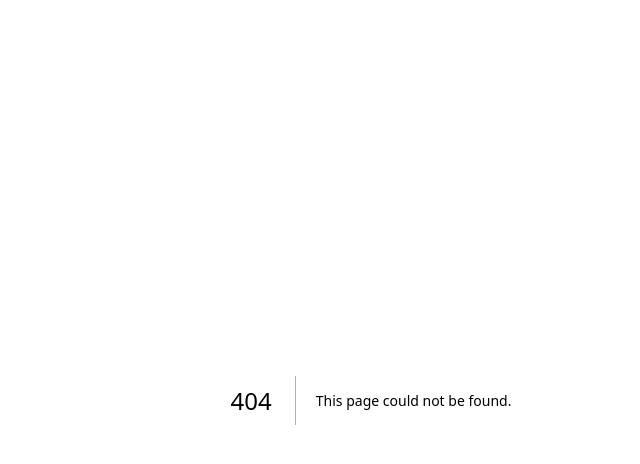
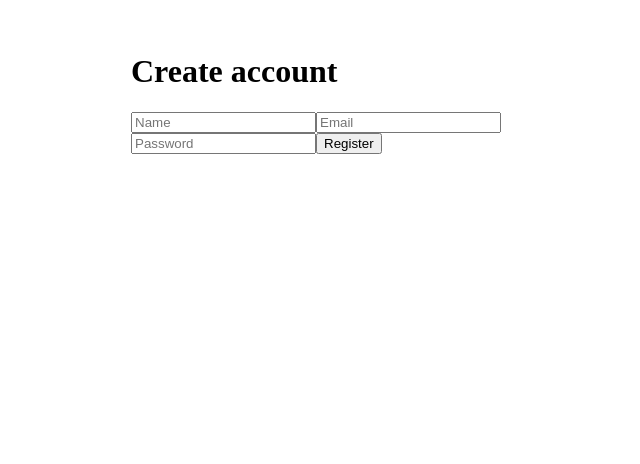
Before and after one commit to NexivoInc/Nexivo-RAS, a Next.js app: page /auth/register in a window 1280 px wide. Before the commit this address had no page. Shown: the top 464 px of the page, without its empty margins (269-909 px from the left). Built offline with nearby package versions, Linux system fonts and the light colour scheme.

Commit message:
Create register.js

```diff
--- /dev/null
+++ b/pages/auth/register.js
@@ -0,0 +1,67 @@
+import { useState } from "react";
+
+export default function Register() {
+  const [step, setStep] = useState(1);
+  const [email, setEmail] = useState('');
+  const [serverCode, setServerCode] = useState('');
+  const [code, setCode] = useState('');
+
+  async function register(e) {
+    e.preventDefault();
+    const name = e.target.name.value;
+    const password = e.target.password.value;
+    const res = await fetch('/api/auth/register', {
+      method: 'POST',
+      headers: {'Content-Type':'application/json'},
+      body: JSON.stringify({ name, email, password })
+    });
+    const data = await res.json();
+    if (data.ok) {
+      setServerCode(data.code);
+      setStep(2);
+    } else {
+      alert(data.error || 'Register error');
+    }
+  }
+
+  async function verify(e) {
+    e.preventDefault();
+    const res = await fetch('/api/auth/verify', {
+      method: 'POST',
+      headers: {'Content-Type':'application/json'},
+      body: JSON.stringify({ email, code })
+    });
+    const data = await res.json();
+    if (data.ok) {
+      alert('Verified! You can now sign in.');
+      window.location.href = '/auth/signin';
+    } else {
+      alert(data.error || 'Verification failed');
+    }
+  }
+
+  return (
+    <div style={{ padding: 24, maxWidth: 480, margin: '0 auto' }}>
+      <h1>Create account</h1>
+
+      {step === 1 && (
+        <form onSubmit={register}>
+          <input name="name" placeholder="Name" required />
+          <input value={email} onChange={e=>setEmail(e.target.value)} placeholder="Email" required />
+          <input name="password" type="password" placeholder="Password" required />
+          <button type="submit">Register</button>
+        </form>
+      )}
+
+      {step === 2 && (
+        <>
+          <p>Your verification code (preview): <b>{serverCode}</b></p>
+          <form onSubmit={verify}>
+            <input value={code} onChange={e=>setCode(e.target.value)} placeholder="6-digit code" required />
+            <button type="submit">Verify</button>
+          </form>
+        </>
+      )}
+    </div>
+  );
+}
```
